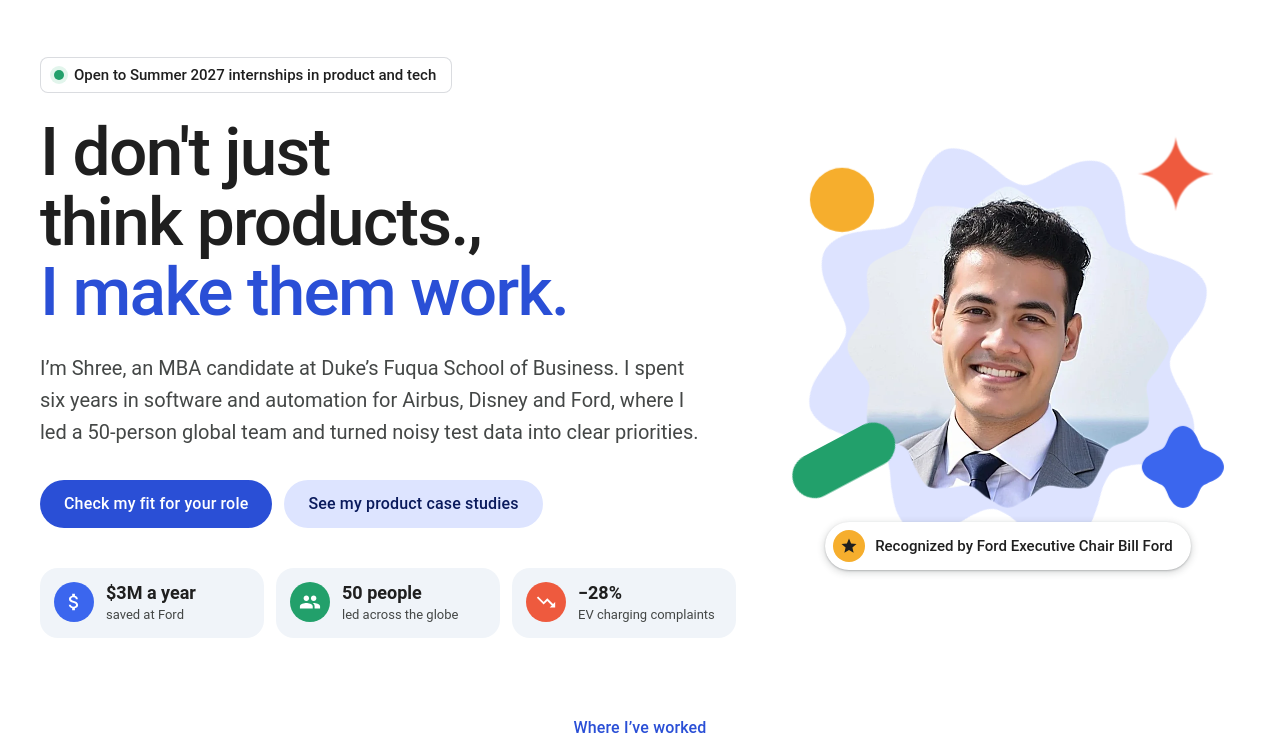
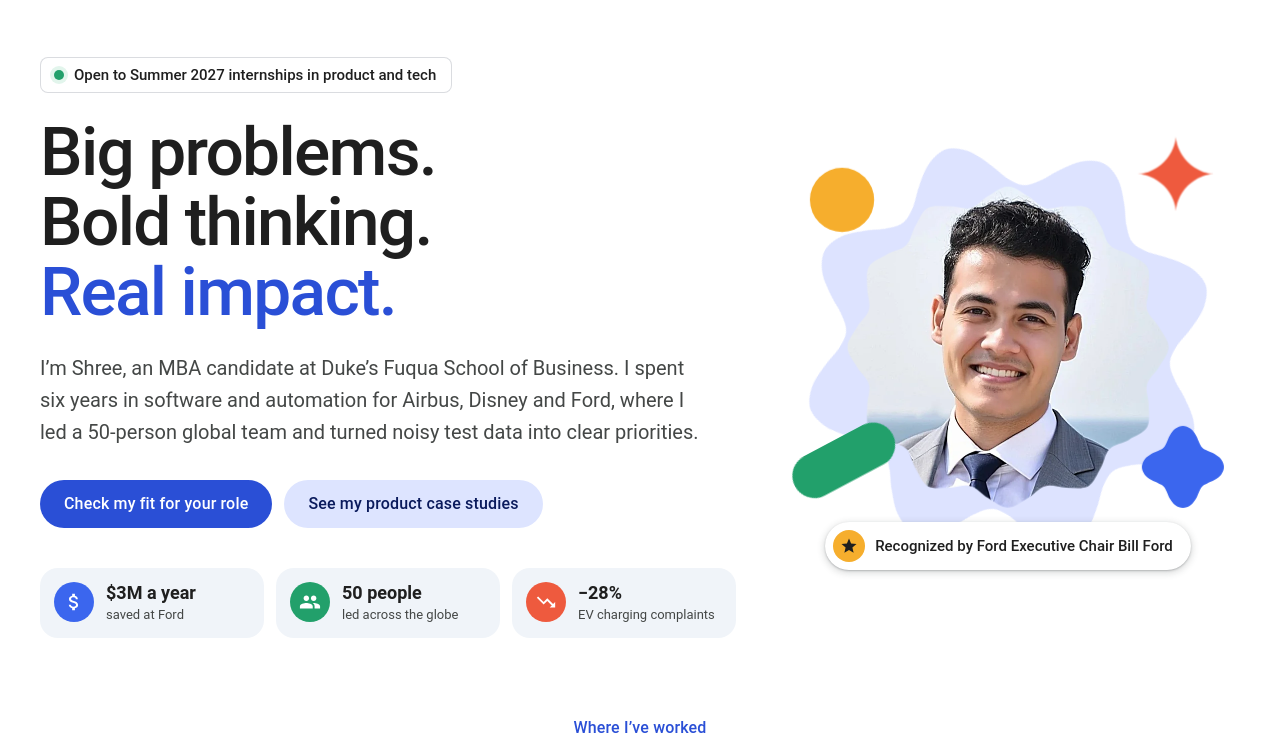
Before and after one commit to shreenidhi-dr/shree-portfolio, a plain HTML site: page index.html in a window 1280 px wide. Shown: the part 57-800 px from the top of the page. Drawn offline with nearby package versions, Linux system fonts and the light colour scheme; a web font is replaced by a local one.

Commit message:
Update index.html

```diff
--- a/index.html
+++ b/index.html
@@ -1414,7 +1414,7 @@ table.rice { min-width: 540px; }
     <div class="wrap hero-grid">
       <div class="hero-copy">
         <a class="chip-status" href="#contact"><span class="dot"></span>Open to Summer 2027 internships in product and tech</a>
-        <h1 id="hero-title">I don't just think products.,<br> <span class="hl">I make them work.</span></h1>
+        <h1 id="hero-title">Big problems.<br>Bold thinking.<br><span class="hl">Real impact.</span></h1>
         <p class="hero-sub">I’m Shree, an MBA candidate at Duke’s Fuqua School of Business. I spent six years in software and automation for Airbus, Disney and Ford, where I led a <span class="nw">50-person</span> global team and turned noisy test data into clear priorities.</p>
         <div class="cta">
           <a class="btn" href="#why">Check my fit for your role</a>
```
